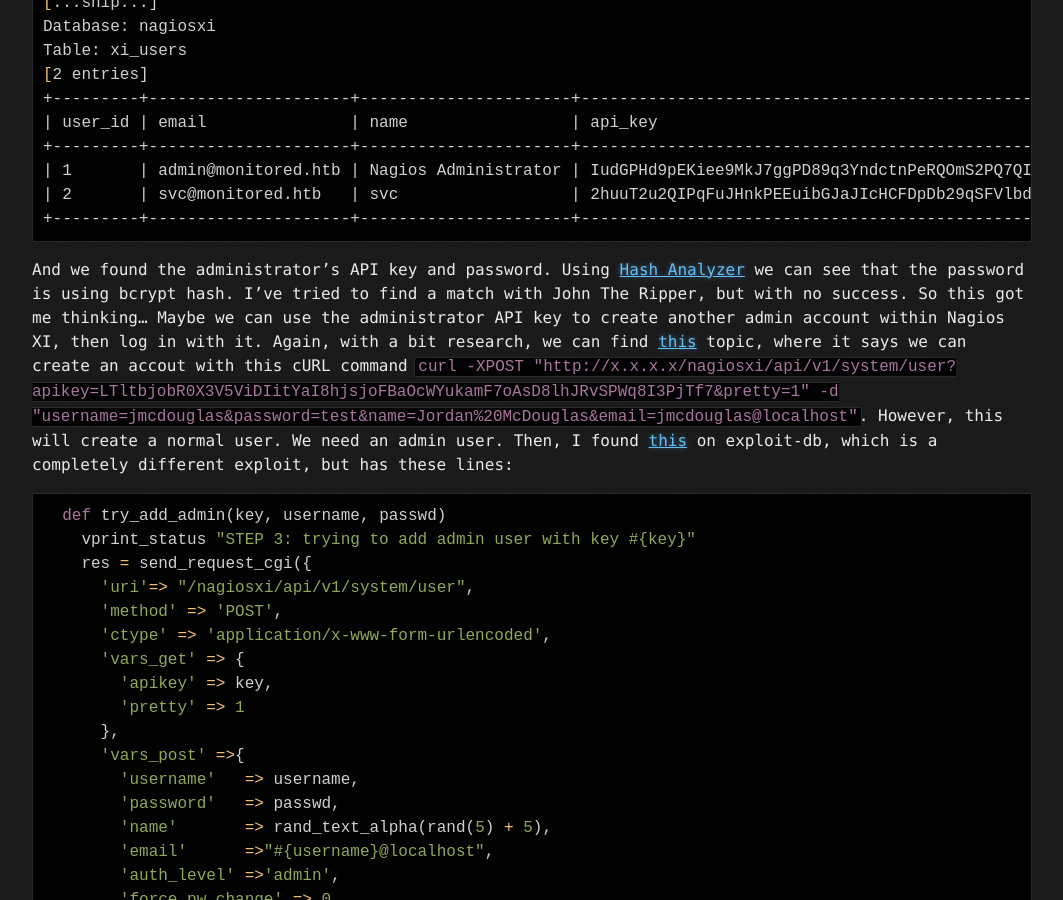
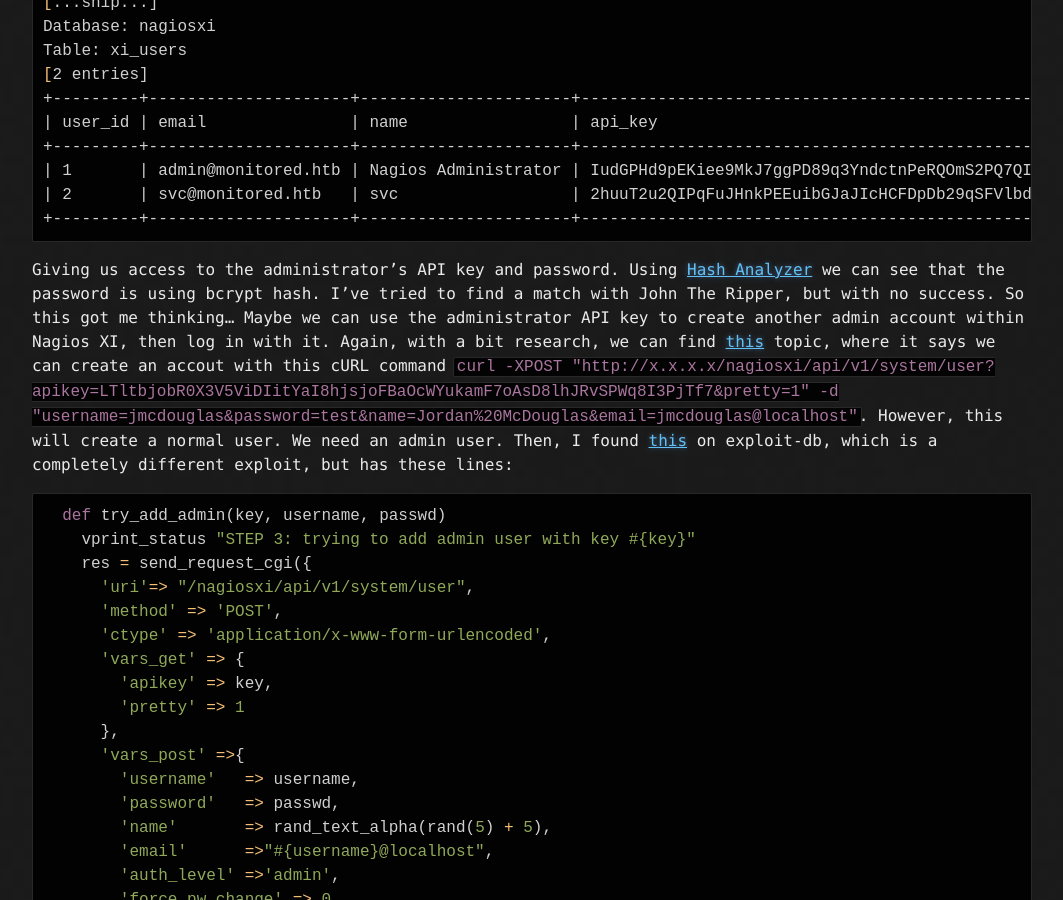
Before and after one commit to alexbsec/alexbsec.github.io, a Jekyll site: the page built from _posts/2024-01-16-monitored-htb.md, in a window 1280 px wide and 900 px high, scrolled down 12472 px. Shown: the whole window, without its empty margins (108-1171 px from the left). Built offline with Jekyll 4.4.1, drawn with Linux system fonts in a browser that asks for light colours.

Commit message:
fixed more typos

````diff
--- a/_posts/2024-01-16-monitored-htb.md
+++ b/_posts/2024-01-16-monitored-htb.md
@@ -394,7 +394,7 @@
 +---------+---------------------+----------------------+------------------------------------------------------------------+---------+--------------------------------------------------------------+-------------+------------+------------+-------------+-------------+--------------+--------------+------------------------------------------------------------------+----------------+----------------+----------------------+
 ```
 
-And we found the administrator's API key and password. Using [Hash Analyzer](https://www.tunnelsup.com/hash-analyzer/) we can see that the password is using bcrypt hash. I've tried to find a match with John The Ripper, but with no success. So this got me thinking... Maybe we can use the administrator API key to create another admin account within Nagios XI, then log in with it.
+Giving us access to the administrator's API key and password. Using [Hash Analyzer](https://www.tunnelsup.com/hash-analyzer/) we can see that the password is using bcrypt hash. I've tried to find a match with John The Ripper, but with no success. So this got me thinking... Maybe we can use the administrator API key to create another admin account within Nagios XI, then log in with it.
 Again, with a bit research, we can find [this](https://support.nagios.com/forum/viewtopic.php?f=16&t=42923) topic, where it says
 we can create an accout with this cURL command `curl -XPOST "http://x.x.x.x/nagiosxi/api/v1/system/user?apikey=LTltbjobR0X3V5ViDIitYaI8hjsjoFBaOcWYukamF7oAsD8lhJRvSPWq8I3PjTf7&pretty=1" -d "username=jmcdouglas&password=test&name=Jordan%20McDouglas&email=jmcdouglas@localhost"`. However, this will create a normal user. We need an admin user. Then, I found [this](https://www.exploit-db.com/exploits/44969) on exploit-db, which is a completely different exploit, but has these lines:
 
````
